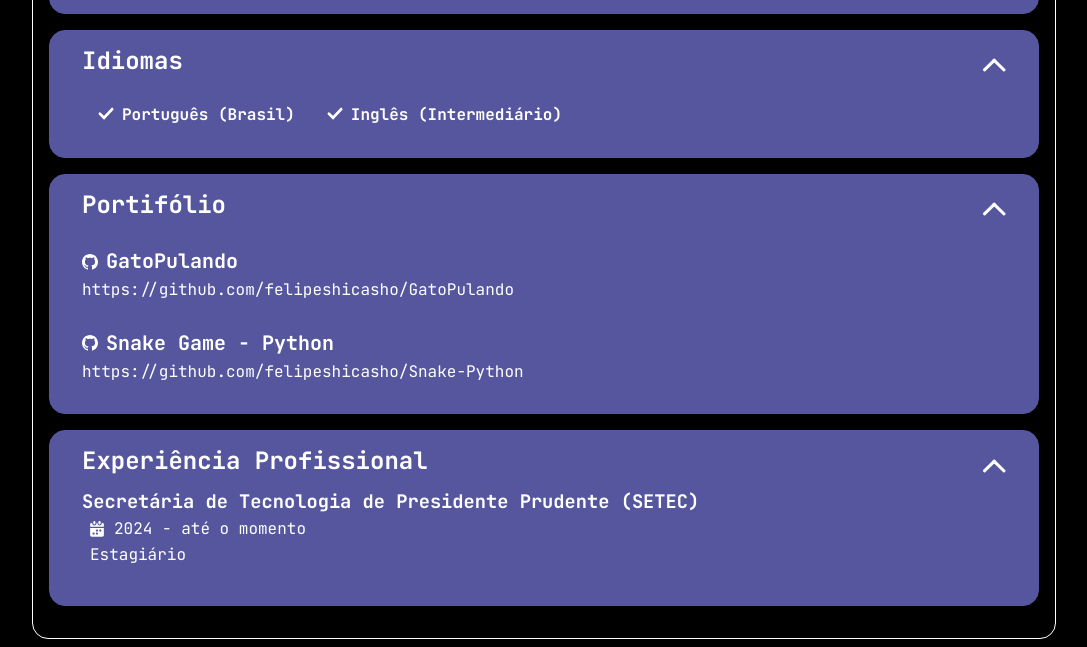
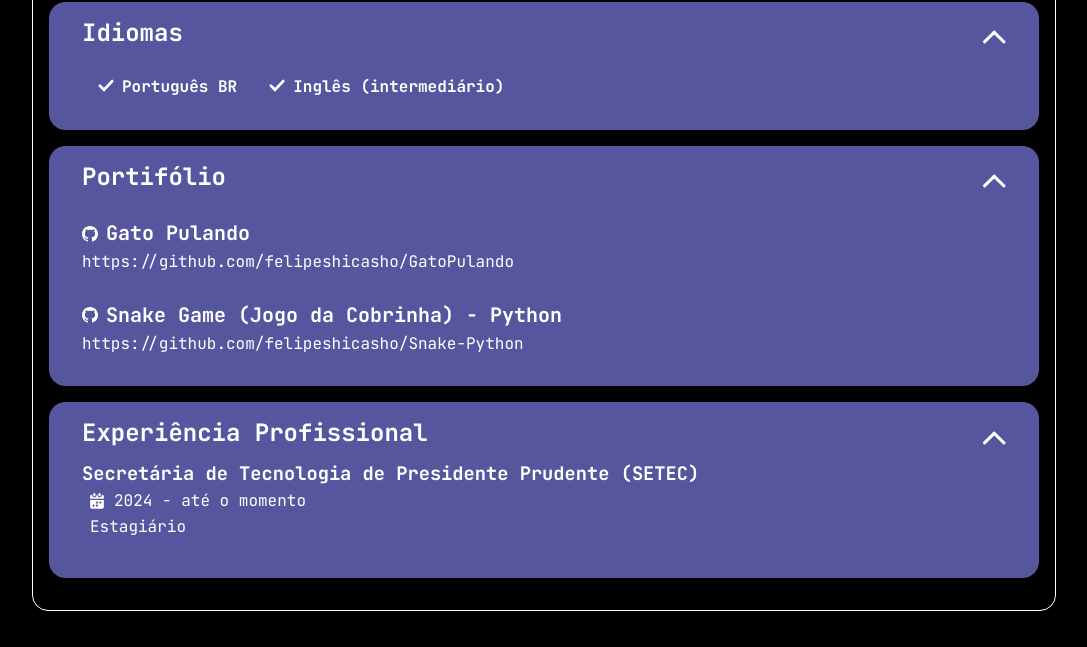
Before and after one commit to felipeshicasho/Felipe-Shicasho-Portifolio, a plain HTML site: page index.html in a window 1280 px wide. Shown: the part 583-1230 px from the top of the page, without its empty margins (96-1183 px from the left). Drawn offline with nearby package versions, Linux system fonts and the light colour scheme.

Commit message:
Ajustando o Portifólio no profile.json e ligando elas ao Front da página

```diff
--- a/assets/js/main.js
+++ b/assets/js/main.js
@@ -32,9 +32,32 @@ function updateHardSkills(profileData){
     hardSkills.innerHTML = profileData.skills.hardSkills.map(skill => `<li><img src="${skill.logo}" alt="${skill.name}" title="${skill.name}"</li>`).join('')
 }
 
+function updateLanguages(profileData){
+    const languages = document.getElementById('profile.languages')
+    languages.innerHTML = profileData.languages.map(languages => `<li>${languages}</li>`).join('')
+}
+
+function updatePortfolio(profileData){
+    const portfolio = document.getElementById("profile.portfolio")
+    portfolio.innerHTML = profileData.portfolio.map(project => {
+        return `
+        <li>
+              <h3 ${project.github ? 'class="github"' : ''}>${project.name}</h3>
+              <a
+                href="${project.url}"
+                target="_blank"
+                >${project.url}</a
+              >
+        </li>
+        `
+    }).join('')
+}
+
 (async () => {
     const profileData = await fetchProfileData()
     updateProfileInfo(profileData)
     updateSoftSkills(profileData)
     updateHardSkills(profileData)
+    updateLanguages(profileData)
+    updatePortfolio(profileData)
 })()
--- a/data/profile.json
+++ b/data/profile.json
@@ -2,7 +2,7 @@
   "name": "Felipe Shicasho de Toledo",
   "photo": "https://avatars.githubusercontent.com/u/109622843?v=4",
   "job": "Secretária de Tecnologia de Presidente Prudente",
-  "location": "Presidente Prudente - SP",
+  "location": "",
   "phone": "(18) 99180-5574",
   "email": "felipetoleds@gmail.com",
   "skills": {
--- a/index.html
+++ b/index.html
@@ -73,9 +73,9 @@
         <button class="trigger" type="button">Idiomas</button>
 
         <div class="content">
-          <ul class="languages">
-            <li>Português (Brasil)</li>
-            <li>Inglês (Intermediário)</li>
+          <ul class="languages" id="profile.languages">
+            <li>...</li>
+            <li>...</li>
           </ul>
         </div>
       </section>
```
